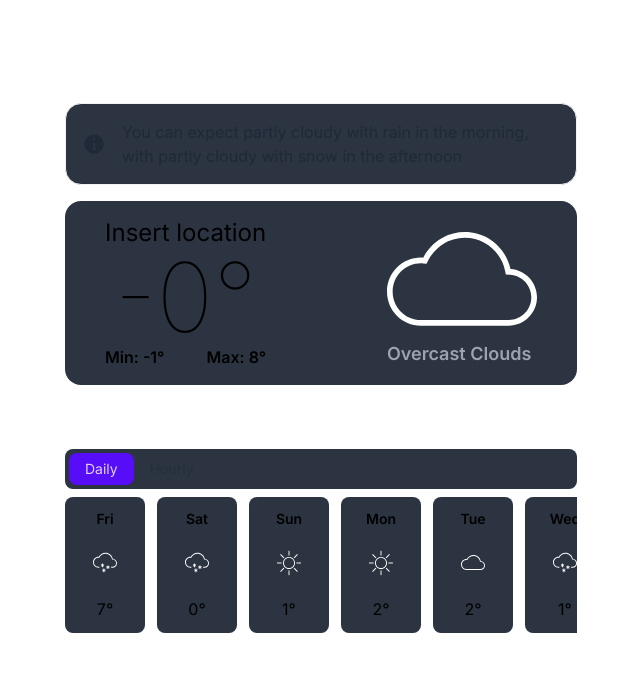
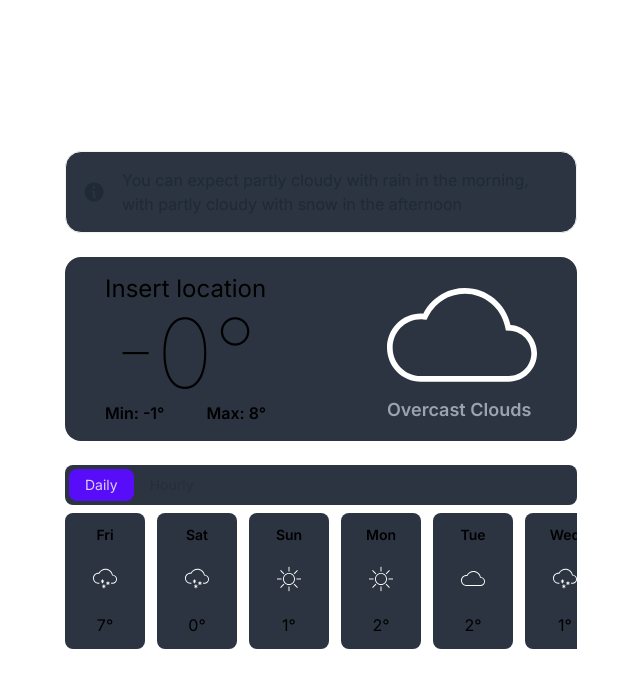
Before and after one commit to szilardtumo/simple-weather-app, a Next.js app: page /weather in a window 1280 px wide. Shown: the top 688 px of the page, without its empty margins (319-959 px from the left). Built offline with nearby package versions, Linux system fonts and the light colour scheme.

Commit message:
Adjusted gaps

```diff
--- a/src/app/weather/_components/WeatherTabs.tsx
+++ b/src/app/weather/_components/WeatherTabs.tsx
@@ -15,7 +15,7 @@
 
 export default function WeatherTabs({ hourly, daily }: WeatherTabsProps) {
   return (
-    <div className="w-full max-w-lg px-2 py-16 sm:px-0">
+    <div className="w-full max-w-lg">
       <Tab.Group>
         <Tab.List className="tabs tabs-boxed bg-neutral">
           <Tab className={({ selected }) => classNames('tab', selected && 'tab-active')}>Daily</Tab>
--- a/src/app/weather/page.tsx
+++ b/src/app/weather/page.tsx
@@ -9,8 +9,8 @@
   console.log('## data', data);
 
   return (
-    <div className="bg-base-100 min-h-screen flex flex-col justify-center items-center">
-      <div className="alert bg-neutral max-w-lg mb-4">
+    <div className="bg-base-100 min-h-screen flex flex-col justify-center items-center gap-6">
+      <div className="alert bg-neutral max-w-lg">
         <InformationCircleIcon className="w-6 h-6" />
         {data.current.summary}
       </div>
```
